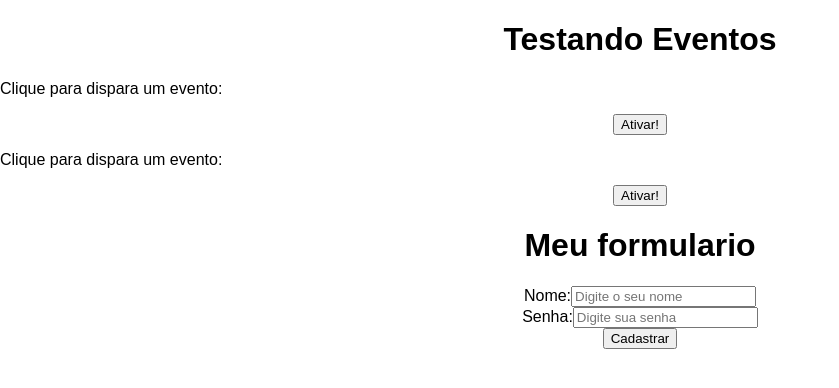
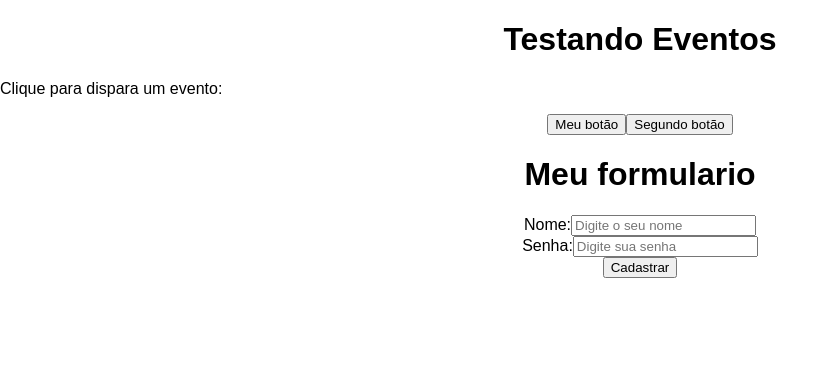
Before and after one commit to GenissonEmilio/react-js, a React (Create React App) app in the folder react-project/: page / in a window 1280 px wide. Shown: the top 388 px of the page, without its empty margins (0-839 px from the left). Built offline with nearby package versions, Linux system fonts and the light colour scheme.

Commit message:
events in the props
passando eventos dentro das props

```diff
--- a/react-project/src/App.js
+++ b/react-project/src/App.js
@@ -7,7 +7,6 @@ function App() {
   return (
     <div className="App">
       <h1>Testando Eventos</h1>
-      <Evento numero={228} />
       <Evento numero={42} />
       <Form />
     </div>
--- a/react-project/src/components/Evento.js
+++ b/react-project/src/components/Evento.js
@@ -1,12 +1,19 @@
+import Button from "./eventos/Button";
+
 function Evento({ numero }) {
     function meuEvento() {
         alert(`Numero é ${numero}`);
     }
 
+    function segundoEvento() {
+        alert("Segundo evento");
+    }
+
     return (
         <>
             <p>Clique para dispara um evento:</p>
-            <button onClick={meuEvento}>Ativar!</button>
+            <Button event={meuEvento} texto="Meu botão"/>
+            <Button event={segundoEvento} texto="Segundo botão" />
         </>
     )
 }
--- /dev/null
+++ b/react-project/src/components/eventos/Button.js
@@ -0,0 +1,5 @@
+function Button({ texto, event }) {
+    return <button onClick={event}>{texto}</button>
+}
+
+export default Button;
```
